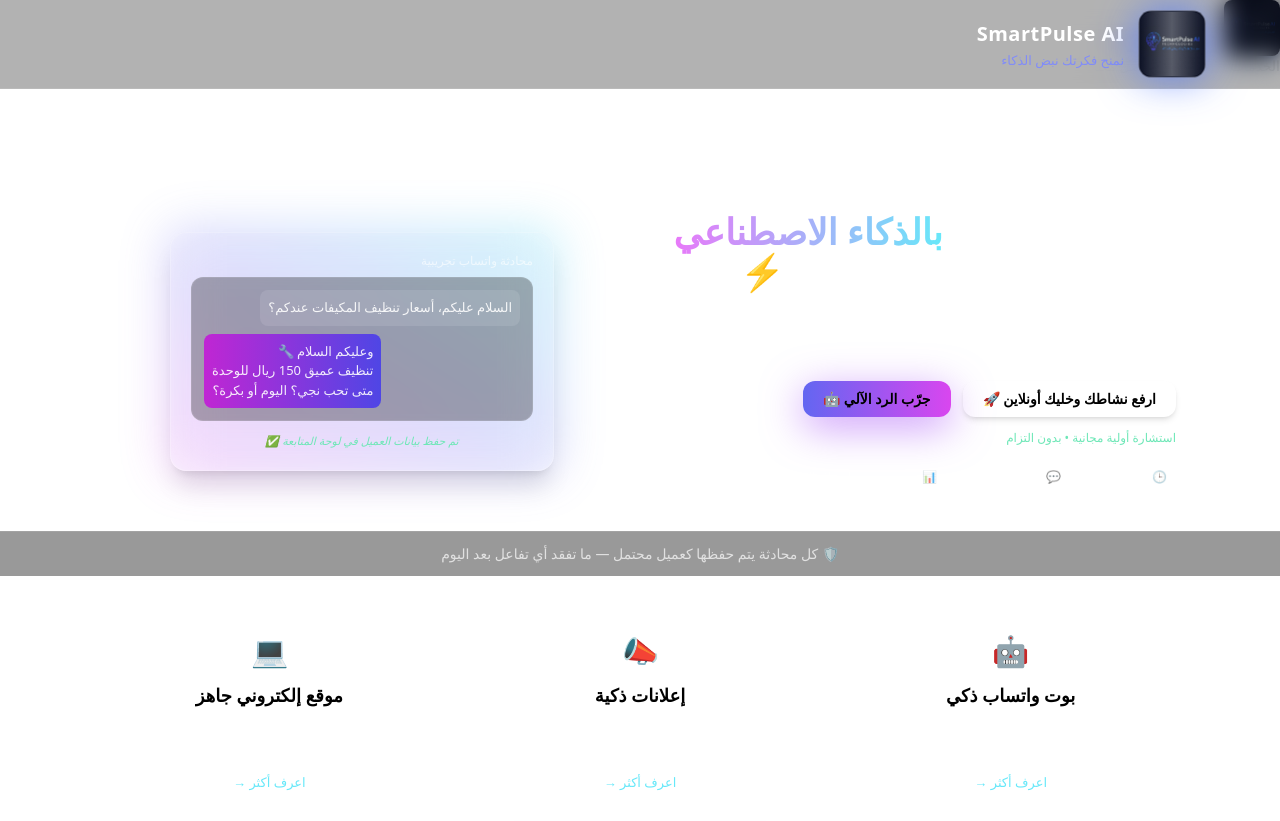
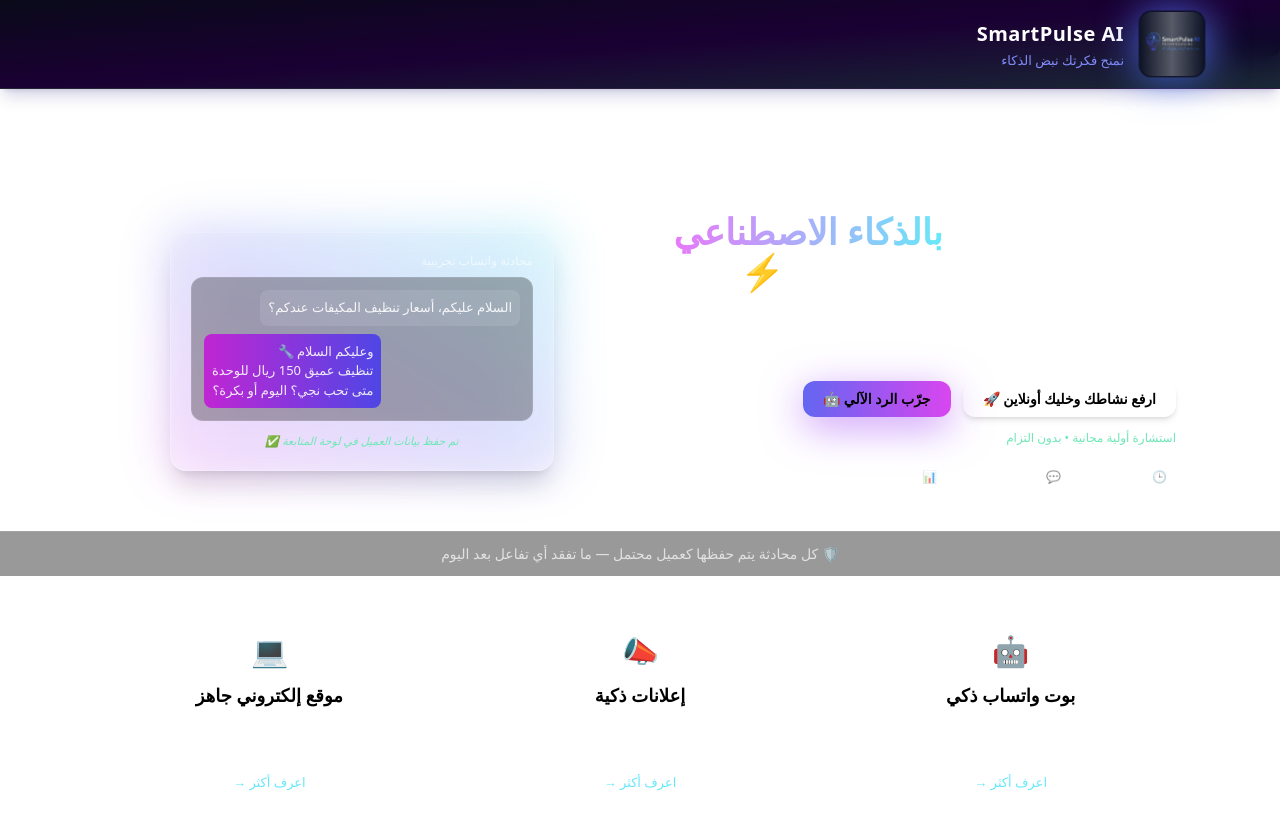
Before and after one commit to smartpulse-ai/smartpulse-website, a plain HTML site: page index.html in a window 1280 px wide. Shown: the top 821 px of the page. Drawn offline with nearby package versions, Linux system fonts and the light colour scheme.

Commit message:
Fix header background gradient

```diff
--- a/index.html
+++ b/index.html
@@ -14,7 +14,7 @@
       content="موقع إلكتروني احترافي، حملة تسويق ذكية، وبوت واتساب يرد على عملاءك 24/7 باسم نشاطك وبأسلوبك — بدون فريق تسويق وبدون موظف استقبال."
     />
 
-<header class="w-full fixed top-0 z-50 border-b border-white/10 bg-black/30 backdrop-blur-md">
+<header class="w-full fixed top-0 z-50 border-b border-white/10 bg-gradient-to-br from-[#0a0a1a] via-[#1a0033] to-[#00111f]/90 backdrop-blur-md shadow-lg shadow-indigo-900/20">
   <div class="max-w-6xl mx-auto flex items-center justify-between p-3">
     <!-- الشعار والنص -->
     <div class="flex items-center gap-4">
```
